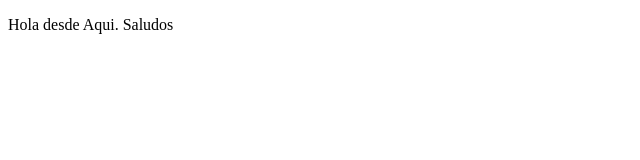
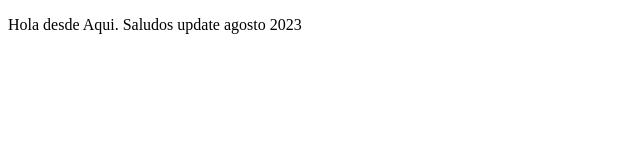
Before and after one commit to vrivarola/proyectosCursoPrework, a plain HTML site: page index.html in a window 1280 px wide. Shown: the whole page, without its empty margins (0-640 px from the left). Drawn offline with Linux system fonts and the light colour scheme.

Commit message:
update agosto

```diff
--- a/index.html
+++ b/index.html
@@ -10,6 +10,7 @@
     <p>Hola desde
         Aqui.
         Saludos
+        update agosto 2023
     </p>
 </body>
 </html>
```
